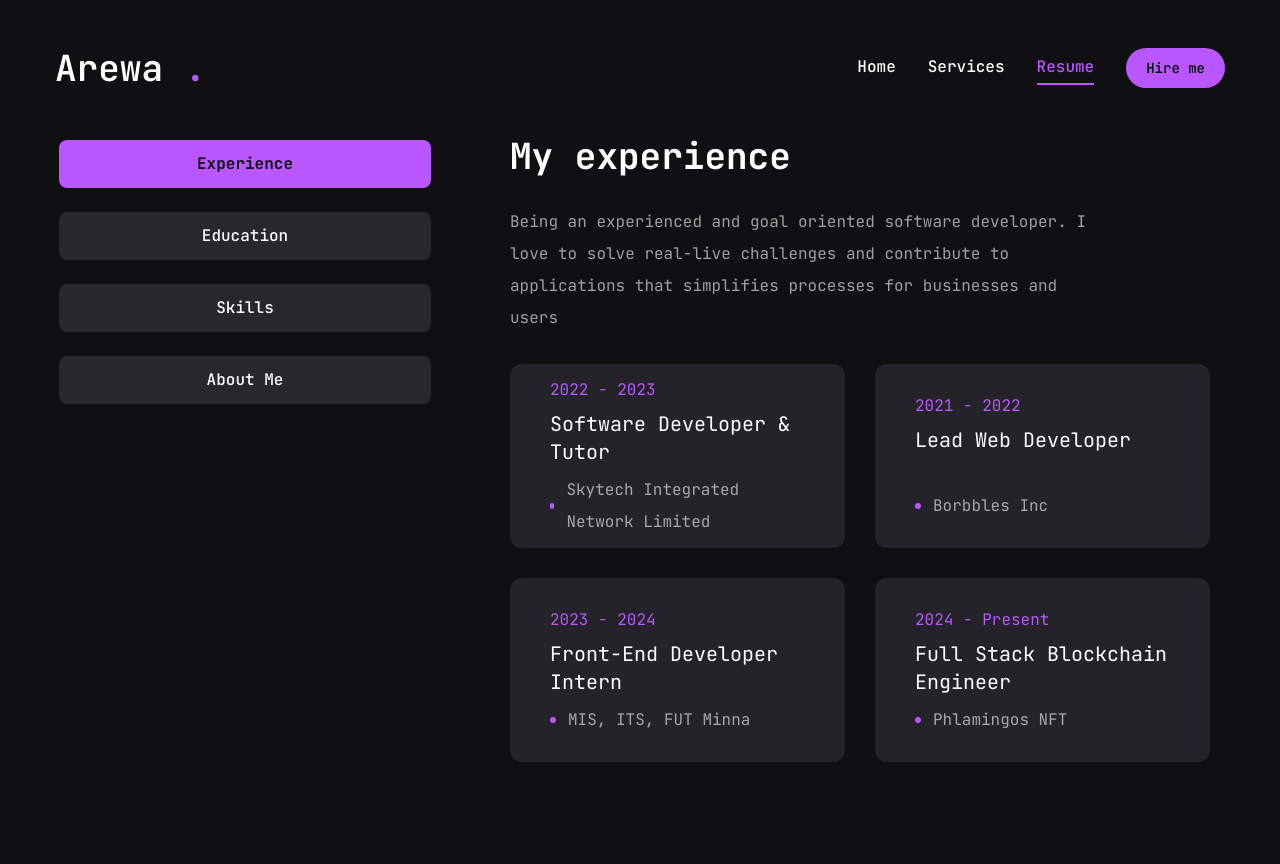
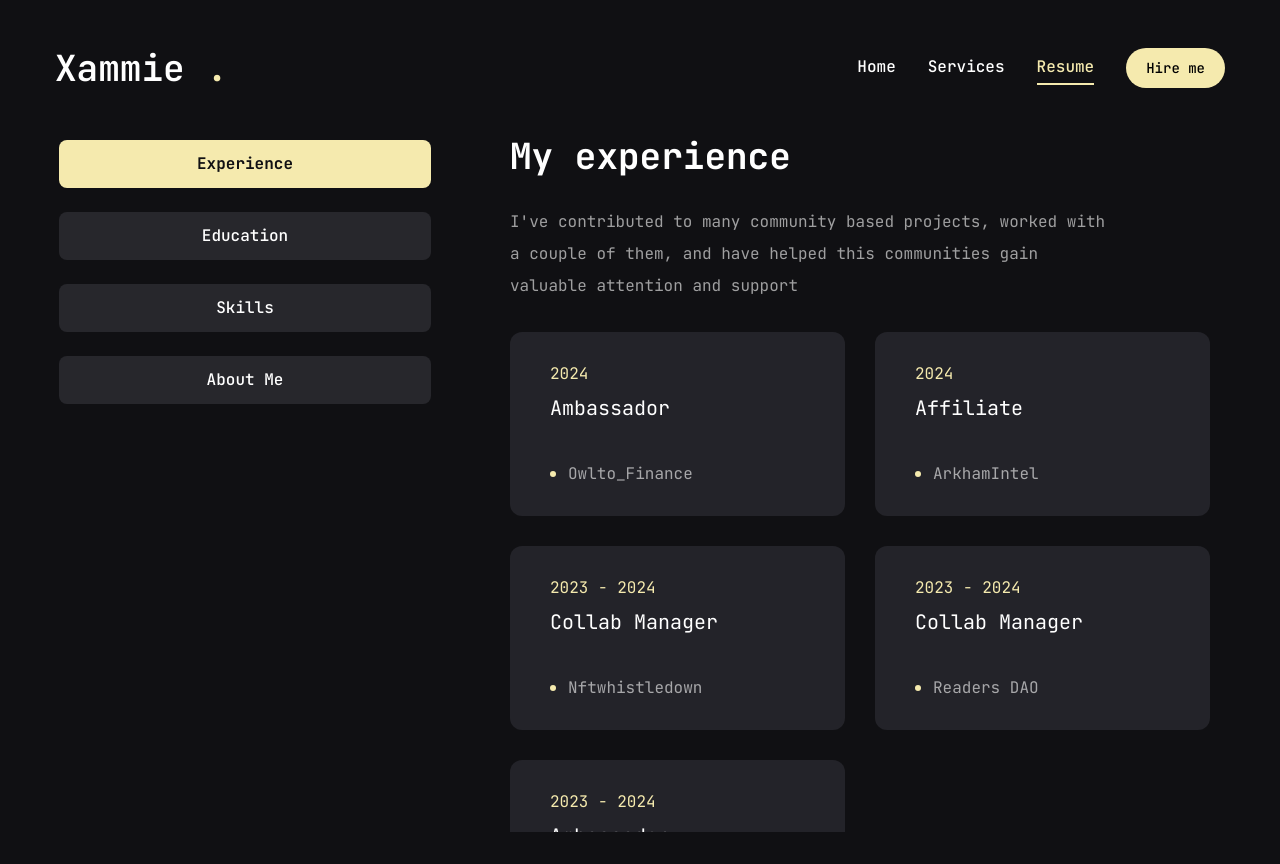
Before and after one commit to arewageek/portfolio-site-maxi, a Next.js app: page /resume in a window 1280 px wide. After the commit the page ends 832 px from the top, so only its background shows below. Built offline with nearby package versions, Linux system fonts and the light colour scheme.

Commit message:
FXammie Portfolio 1

```diff
--- a/src/app/globals.css
+++ b/src/app/globals.css
@@ -80,6 +80,6 @@
   }
 
   .text-outline-hover {
-    -webkit-text-stroke: 1px rgb(205, 100, 273);
+    -webkit-text-stroke: 1px #faf4dc;
   }
 }
--- a/src/app/page.tsx
+++ b/src/app/page.tsx
@@ -2,8 +2,7 @@ import Photo from "@/components/homepage/Photo";
 import Socials from "@/components/homepage/Socials";
 import Stats from "@/components/homepage/Stats";
 import { Button } from "@/components/ui/button";
-import { Download, FileDownIcon } from "lucide-react";
-import Image from "next/image";
+import { Download } from "lucide-react";
 
 export default function Home() {
   return (
@@ -11,12 +10,12 @@ export default function Home() {
       <div className="container mx-auto h-full">
         <div className="flex flex-col xl:flex-row items-center justify-between xl:pt-8 xl:pb-24">
           <div className="text-center xl:text-left order-2 xl:order-none">
-            <span className="text-xl">Software Developer</span>
+            <span className="text-xl">Community Manager</span>
             <h1 className="h1 mb-6">
-              Hello I'm <br /> <span className="text-accent">Arewa Geek</span>
+              Hello I'm <br /> <span className="text-accent">Xammie Xane</span>
             </h1>
             <p className="max-w-[500px] mb-9 text-white/80" >
-              I excel at crafting elegant digital experiences and I'm profient in various programming languages and technologies
+              A passionate advocate for your crypto community, fostering meaningful connections and driving engagement.
             </p>
 
             <div className="flex flex-col xl:flex-row items-center gap-8">
--- a/src/app/resume/page.tsx
+++ b/src/app/resume/page.tsx
@@ -1,37 +1,36 @@
 "use client"
 
-import { Code } from "lucide-react"
+import { Bolt, Code, Group, ListCheck, LucideLink } from "lucide-react"
 import { motion } from "framer-motion"
 import { Tabs, TabsList, TabsTrigger } from "@/components/ui/tabs"
 import { TabsContent } from "@radix-ui/react-tabs"
 import { ScrollArea } from "@/components/ui/scroll-area"
-import { Tooltip, TooltipProvider, TooltipTrigger } from "@/components/ui/tooltip"
-import { TooltipContent } from "@radix-ui/react-tooltip"
-import { FaDatabase, FaFlask, FaJs, FaLaravel, FaNodeJs, FaPhp, FaPython, FaReact } from 'react-icons/fa'
+// import { Tooltip, TooltipProvider, TooltipTrigger } from "@/components/ui/tooltip"
+// import { TooltipContent } from "@radix-ui/react-tooltip"
 
 const about = {
     title: 'About me',
-    description: "I'm a quite introvert guy who loves to learn, write, and research on some boring stuff 😅. I love to explore and try out new things even though they seem crazy",
+    description: "I'm a Collab Manager with vast Experience in the Space , I would love to impart my skills in your project , and help make your project a huge Success.",
     info: [
         {
             name: "Name",
-            val: "Arewa Geek"
-        },
-        {
-            name: "Phone",
-            val: "(+234) 913 545 1501"
+            val: "Xammie Xane"
         },
         {
             name: "Email",
-            val: "arewageek@gmal.com"
+            val: "xammie@gmail.com"
         },
         {
             name: "Experience",
-            val: "5+ Years"
+            val: "4+ Years"
         },
         {
             name: "Discord",
-            val: "@arewaofweb3"
+            val: "@KillmongerNFT"
+        },
+        {
+            name: "Telegram",
+            val: "xammiexane"
         },
         {
             name: "Nationality",
@@ -44,92 +43,78 @@ const about = {
         {
             name: 'Languages',
             val: 'English'
-        }
+        },
     ]
 }
 
 const experience = {
     icon: '/assets/resume/badge.svg',
     title: 'My experience',
-    description: "Being an experienced and goal oriented software developer. I love to solve real-live challenges and contribute to applications that simplifies processes for businesses and users",
+    description: "I've contributed to many community based projects, worked with a couple of them, and have helped this communities gain valuable attention and support",
     items: [
         {
-            company: "Skytech Integrated Network Limited",
-            position: "Software Developer & Tutor",
-            duration: "2022 - 2023",
+            company: "Owlto_Finance",
+            position: "Ambassador",
+            duration: "2024",
         },
         {
-            company: "Borbbles Inc",
-            position: "Lead Web Developer",
-            duration: "2021 - 2022",
+            company: "ArkhamIntel",
+            position: "Affiliate",
+            duration: "2024",
         },
         {
-            company: "MIS, ITS, FUT Minna",
-            position: "Front-End Developer Intern",
+            company: "Nftwhistledown",
+            position: "Collab Manager",
             duration: "2023 - 2024",
         },
         {
-            company: "Phlamingos NFT",
-            position: "Full Stack Blockchain Engineer",
-            duration: "2024 - Present",
-        }
+            company: "Readers DAO",
+            position: "Collab Manager",
+            duration: "2023 - 2024",
+        },
+        {
+            company: "Swisstronik",
+            position: "Ambassador",
+            duration: "2023 - 2024",
+        },
     ]
 }
 
 const education = {
     icon: '/assets/resume/cap.svg',
     title: 'My education',
-    description: "Coming from an Electrical Engineering major, I have gone a long way in building myself and my career to enable me grow and scale rapidly in the Software and Blockchain Engineering space",
+    description: "Spending valuable time in this esteemed institution has helped me gain valuable experiences and build on my work ethics",
     items: [
         {
             institution: "Federal University of Technology Minna",
-            degree: "Electrical Electronic Engineering",
-            duration: "2022 - 2023",
+            degree: "Electrical Engineering",
+            duration: "2024",
         },
     ]
 }
 
 const skills = {
     title: "My Skills",
-    description: "I am a passionate learner who loves to solve problems that affect businesses and it's users. I have grown faster and learnt more from solving problems and challenging myself on really complex tasks",
+    description: "Being a person that invests a lot into his learning, I have poured a lot of energy into acquiring valuable skills for my niche",
     skillset: [
         {
-            icon: <FaReact />,
-            name: "React"
+            icon: <ListCheck />,
+            name: "Multitasking"
         },
 
         {
-            icon: <FaNodeJs />,
-            name: "Node JS"
+            icon: <Group />,
+            name: "Team Work"
         },
 
         {
-            icon: <FaJs />,
-            name: "Java Script"
+            icon: <Bolt />,
+            name: "Hard Work"
         },
 
         {
-            icon: <FaPhp />,
-            name: "PHP"
-        },
-        {
-            icon: <FaLaravel />,
-            name: "Laravel"
-        },
-
-        {
-            icon: <FaPython />,
-            name: "Python"
-        },
-
-        {
-            icon: <FaFlask />,
-            name: "Flask"
-        },
-
-        {
-            icon: <FaDatabase />,
-            name: "Database Management"
+            icon: <LucideLink />,
+            name: "Collabs"
         },
     ]
 }
@@ -215,21 +200,11 @@ const Resume = () => {
                                         {skills.description}
                                     </p>
                                 </div>
-                                <ul className="grid grid-cols-2 sm:grid-cols-3 md:grid-cols-4 xl:gap-[30px] gap-4">
-                                    {skills.skillset.map((skill, index) => (
-                                        <li key={index}>
-                                            <TooltipProvider delayDuration={100}>
-                                                <Tooltip>
-                                                    <TooltipTrigger className="w-full h-[150px] bg-[#232329] rounded-xl flex justify-center items-center group">
-                                                        <div className="text-6xl group-hover:text-accent duration-30 transition-all ">{skill.icon}</div>
-                                                    </TooltipTrigger>
-                                                    <TooltipContent>
-                                                        <p className="capitalize">
-                                                            {skill.name}
-                                                        </p>
-                                                    </TooltipContent>
-                                                </Tooltip>
-                                            </TooltipProvider>
+                                <ul className="grid grid-cols-1 lg:grid-cols-2 gap-[30px]">
+                                    {skills.skillset.map((skill, _) => (
+                                        <li key={_} className="bg-[#232329] h-[104px] py-6 px-10 rounded-xl flex flex-col justify-center items-center w-full lg:items-start gap-1">
+                                            <span className="text-accent">{skill.icon}</span>
+                                            <h3 className="text-xl max-w-[260px] min-h-[60px] text-center lg:text-left flex flex-col items-center justify-center">{skill.name}</h3>
                                         </li>
                                     ))}
                                 </ul>
@@ -237,7 +212,7 @@ const Resume = () => {
                         </TabsContent>
 
                         <TabsContent value="resume" className="w-full container text-center xl:text-left">
-                            <div>
+                            <div className="flex flex-col gap-[30px]">
                                 <h3 className="text-4xl font-bold">
                                     {about.title}
                                 </h3>
--- a/src/app/services/page.tsx
+++ b/src/app/services/page.tsx
@@ -4,11 +4,11 @@ import { ArrowDownRight, ArrowUpRight } from 'lucide-react'
 import Link from 'next/link'
 
 const services = [
-    { num: '01', title: 'Smart Contract Development', description: 'I write secure, high-performance smart contracts for EVM and TON blockchains. My expertise lies in designing, developing, and auditing contracts to ensure reliability and efficiency.', href: '#' },
-    { num: '02', title: 'Telegram MiniApps Development', description: 'I create engaging and user-friendly Telegram mini-apps for a diverse range of projects, including DeFi, gaming, airdrops, waitlists, and portfolios. I transform complex ideas into seamless in-app experiences.', href: '#' },
-    { num: '03', title: 'Telegram Bots Development', description: ' build high-performance Telegram bots tailored to your specific needs. From trading sniping tools to automated airdrop participation, I deliver efficient and reliable bot solutions.', href: '#' },
-    { num: '04', title: 'Web Development', description: 'Lorem ipsum dolor sit amet consectetur adipisicing elit. Repellat ab, eligendi esse reprehenderit est voluptas soluta vitae consequatur, iusto ', href: '#' },
-    { num: '05', title: 'Web Development', description: 'Lorem ipsum dolor sit amet consectetur adipisicing elit. Repellat ab, eligendi esse reprehenderit est voluptas soluta vitae consequatur, iusto ', href: '#' },
+    { num: '01', title: 'Organize Collaborations', description: 'Oversee and execute joint projects, campaigns, and initiatives to drive mutual growth and community engagement.', href: '#' },
+    { num: '02', title: 'Build Partnerships', description: 'Searching for and establishing strategic partnerships with complementary NFT or Web3 projects. This involves identifying potential synergies, negotiating terms, and drafting partnership agreements.', href: '#' },
+    { num: '03', title: 'Plan and Execute Collabs', description: 'Developing and implementing joint marketing campaigns, giveaways, and other collaborative initiatives to engage communities and drive mutual growth.', href: '#' },
+    { num: '04', title: 'Manage & Growth Community', description: 'Fostering a strong and engaged community through collaborative efforts, such as cross-promotions, joint events, and shared content.', href: '#' },
+    { num: '05', title: 'Relationship Management', description: 'Building and maintaining strong relationships with partner projects, ensuring smooth collaboration and resolving any issues that may arise.', href: '#' },
 ]
 
 const Services = () => {
--- a/src/components/homepage/Photo.tsx
+++ b/src/components/homepage/Photo.tsx
@@ -30,7 +30,7 @@ const Photo = () => {
                     }} className='w-[298px] h-[298px] xl:w-[498px] xl:h-[498px] mix-blend-lighten absolute'
                 >
                     <Image
-                        src="/assets/arewa/arewa.png"
+                        src="/assets/xammie/xammie.jpg"
                         priority
                         quality={100}
                         fill
@@ -49,13 +49,13 @@ const Photo = () => {
                         cx="253"
                         cy="253"
                         r="250"
-                        stroke={'#822df7'}
+                        stroke={'#e5bc77'}
                         strokeWidth={'4'}
                         strokeLinecap={'round'}
                         strokeLinejoin={'round'}
                         initial={{ strokeDasharray: "24 10 0 0" }}
                         animate={{
-                            strokeDasharray: ["15 120 25 25", "16 25 92 72", "4 250 22 22"],
+                            strokeDasharray: ["229 188 119 25", "16 188 92 72", "4 250 119 22"],
                             rotate: [120, 360]
                         }}
                         transition={{
--- a/src/components/layouts/Header.tsx
+++ b/src/components/layouts/Header.tsx
@@ -10,13 +10,13 @@ const Header = () => {
             <div className='container mx-auto flex justify-between items-center'>
                 <Link href="/">
                     <h1 className='text-4xl font-semibold'>
-                        Arewa <span className='text-accent'>.</span>
+                        Xammie <span className='text-accent'>.</span>
                     </h1>
                 </Link>
 
                 <div className="hidden xl:flex items-center gap-8">
                     <Nav />
-                    <Link href="/contact">
+                    <Link href="https://x.com/KillmongerNFT">
                         <Button className='bg-accent hover:bg-accent-hover transition rounded-full px-5 py-1 text-black'>
                             Hire me
                         </Button>
--- a/tailwind.config.ts
+++ b/tailwind.config.ts
@@ -61,8 +61,8 @@ const config = {
 
         primary: "#101013",
         accent: {
-          DEFAULT: "rgb(185, 86, 253)",
-          hover: "rgba(185, 86, 253, 200)",
+          DEFAULT: "#f5eaae",
+          hover: "#e5bc77",
         },
       },
       borderRadius: {
```
Also changed, not shown: public/assets/xammie/xammie.jpg (added).
